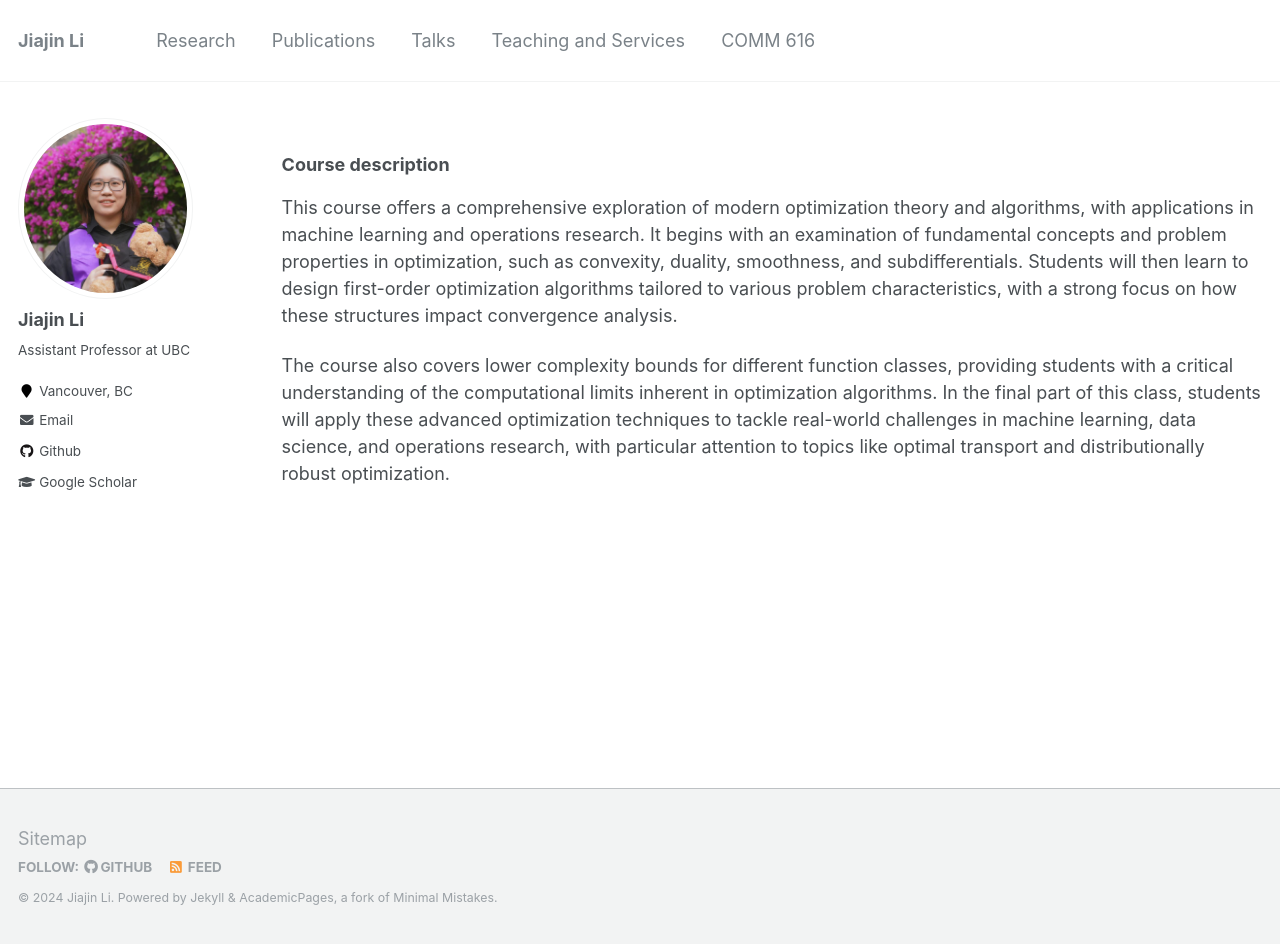
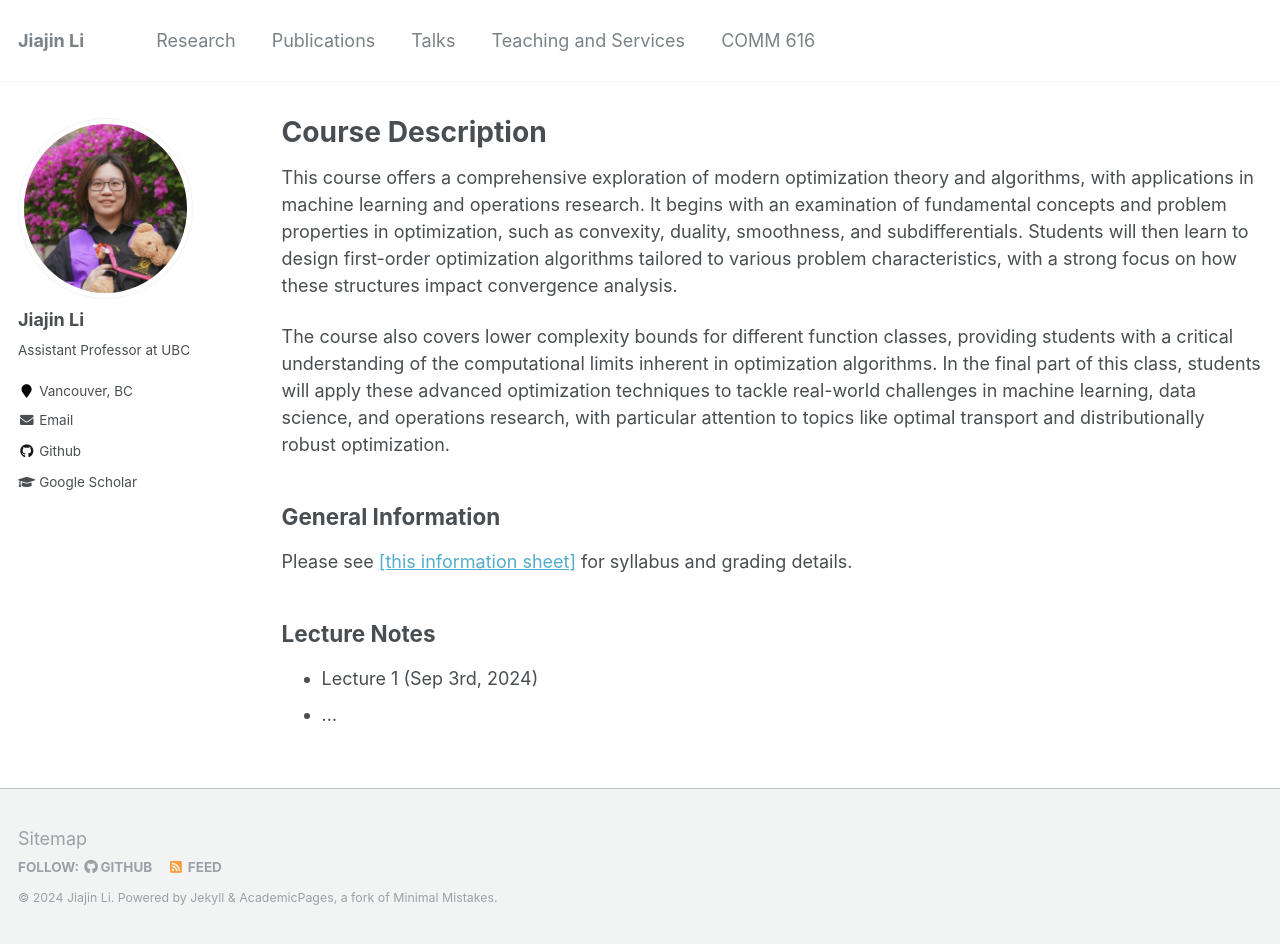
Before and after one commit to gerrili1996/gerrili1996.github.io, a Jekyll site: the page built from _pages/comm616.md, in a window 1280 px wide and 944 px high. Built offline with Jekyll 4.4.1, drawn with Linux system fonts in a browser that asks for light colours.

Commit message:
update 616

```diff
--- a/_pages/comm616.md
+++ b/_pages/comm616.md
@@ -8,9 +8,15 @@
 ---
 
 
-### Course description
-
 This course offers a comprehensive exploration of modern optimization theory and algorithms, with applications in machine learning and operations research. It begins with an examination of fundamental concepts and problem properties in optimization, such as convexity, duality, smoothness, and subdifferentials. Students will then learn to design first-order optimization algorithms tailored to various problem characteristics, with a strong focus on how these structures impact convergence analysis.
 
+The course also covers lower complexity bounds for different function classes, providing students with a critical understanding of the computational limits inherent in optimization algorithms. In the final part of this class, students will apply these advanced optimization techniques to tackle real-world challenges in machine learning, data science, and operations research, with particular attention to topics like optimal transport and distributionally robust optimization.
 
-The course also covers lower complexity bounds for different function classes, providing students with a critical understanding of the computational limits inherent in optimization algorithms. In the final part of this class, students will apply these advanced optimization techniques to tackle real-world challenges in machine learning, data science, and operations research, with particular attention to topics like optimal transport and distributionally robust optimization.
+## General Information
+
+Please see   [[this information sheet]]() for syllabus and grading details.
+
+## Lecture Notes
+
+- Lecture 1 (Sep 3rd, 2024)
+- ...
```
Also changed, not shown: other parts of _pages/comm616.md (+1 -1 lines), _pages/publications.md (+2 -3 lines).
